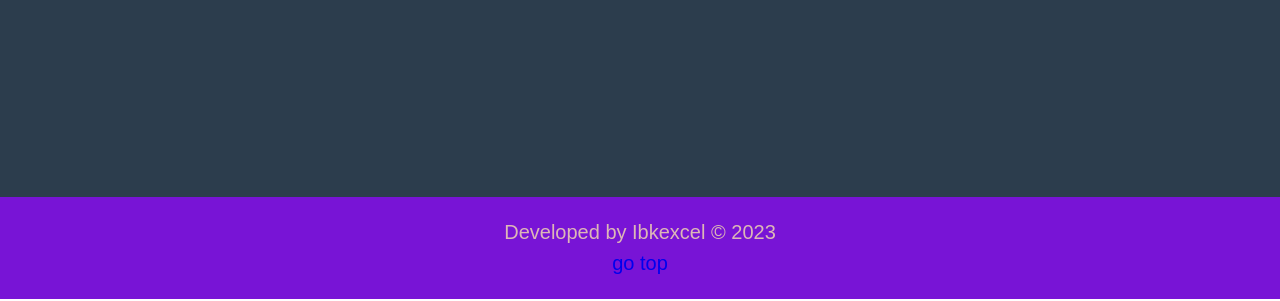
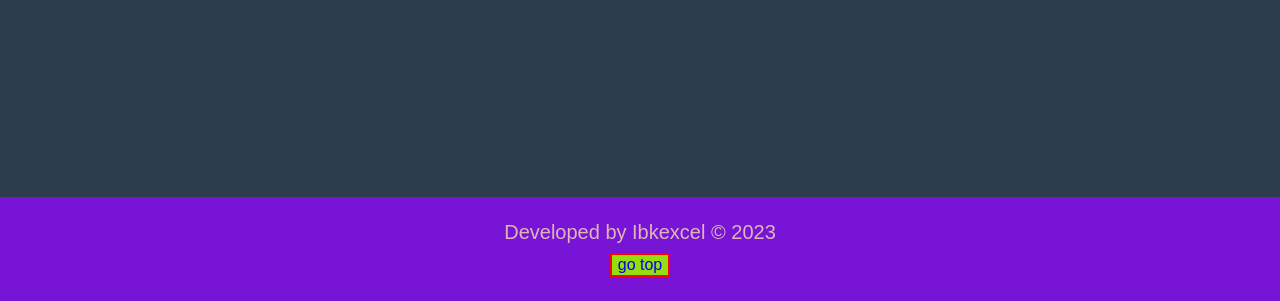
Before and after one commit to ibkexcel/webproject, a plain HTML site: page index.html in a window 1280 px wide. Shown: the part 3531-3832 px from the top of the page. Drawn offline with Linux system fonts and the light colour scheme.

Commit message:
Update index.html

```diff
--- a/index.html
+++ b/index.html
@@ -262,7 +262,7 @@
             <p>Developed by Ibkexcel &copy; 2023</p>
 
         </div>
-            <a href="#go top">go top</a>
+            <button><a href="#go top">go top</a></button>
 </div>
 
     </footer>
```
